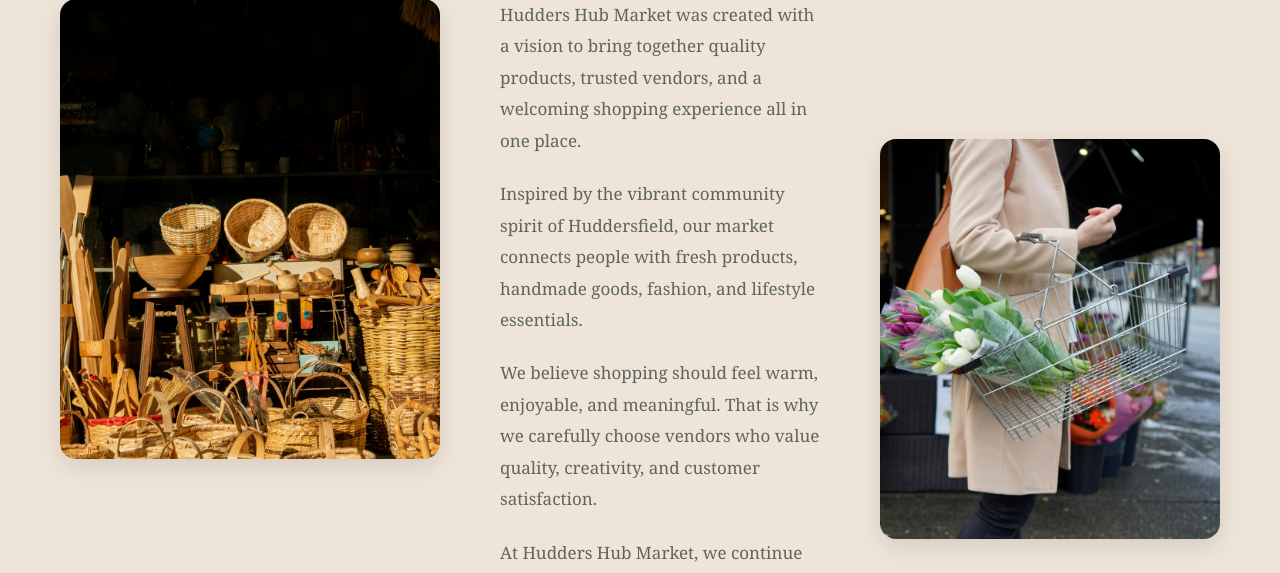
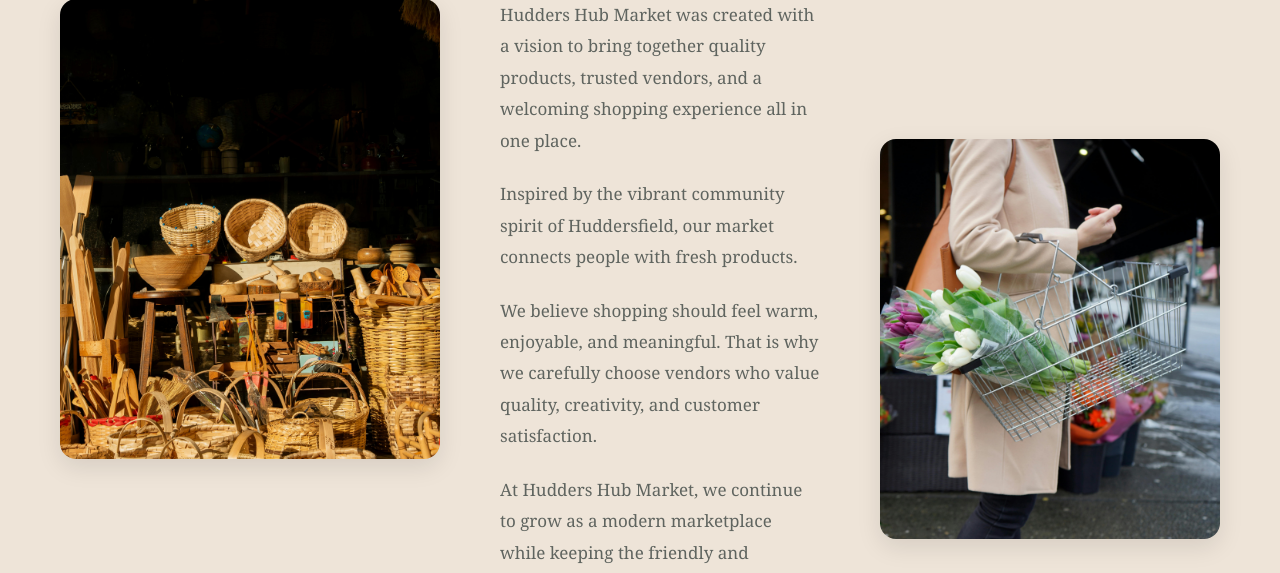
Before and after one commit to suvam123-s/hudders-hub, a PHP site: page /XE/aboutus.php in a window 1280 px wide. Shown: the part 1095-1668 px from the top of the page. Run offline with PHP 8.4, Linux system fonts and the light colour scheme.

Commit message:
Update aboutus.php

```diff
--- a/aboutus.php
+++ b/aboutus.php
@@ -186,8 +186,7 @@ include 'include/header.php';
             </p>
             <p>
                 Inspired by the vibrant community spirit of Huddersfield,
-                our market connects people with fresh products, handmade goods,
-                fashion, and lifestyle essentials.
+                our market connects people with fresh products.
             </p>
             <p>
                 We believe shopping should feel warm, enjoyable, and meaningful.
```
